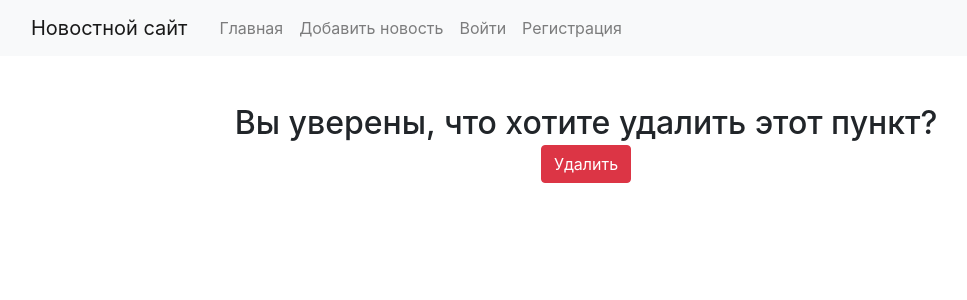
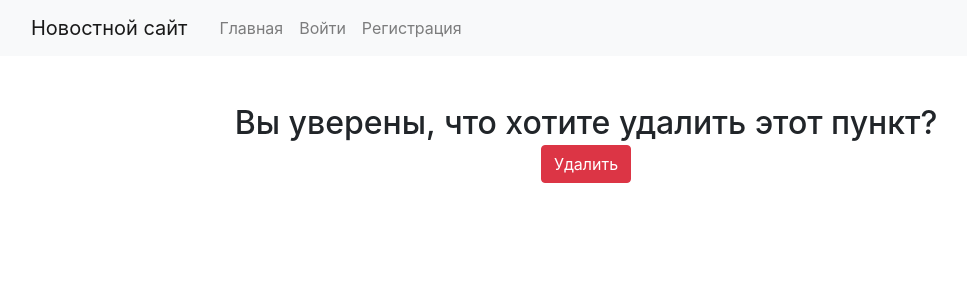
Before and after one commit to TOP-Python321/Lyvov_Diploma, a Django app: page /delete/55/ in a window 1280 px wide. Shown: the top 300 px of the page, without its empty margins (54-1021 px from the left). Run offline with Django 5.2, Linux system fonts and the light colour scheme; data comes from the database, SQL or seed files in the repository; both versions use the stored data as it was after the commit; some libraries are stand-ins or nearby versions.

Commit message:
Переделал navbar

```diff
--- a/sport_blog/templates/inc/_nav.html
+++ b/sport_blog/templates/inc/_nav.html
@@ -7,8 +7,8 @@
           <div class="collapse navbar-collapse" id="navbarToggle">
             <div class="navbar-nav mr-auto">
               <a class="nav-item nav-link" href="{% url 'home' %}">Главная</a>
-              <a class="nav-item nav-link" href="{% url 'add_news' %}">Добавить новость</a>
                 {% if request.user.is_authenticated %}
+                    <a class="nav-item nav-link" href="{% url 'add_news' %}">Добавить новость</a>
                     <a class="nav-item nav-link" href="{% url 'index' %}">Счетчик калорий</a>
                 {% endif %}
             </div>
```
Also changed, not shown: sport_blog/db.sqlite3.
